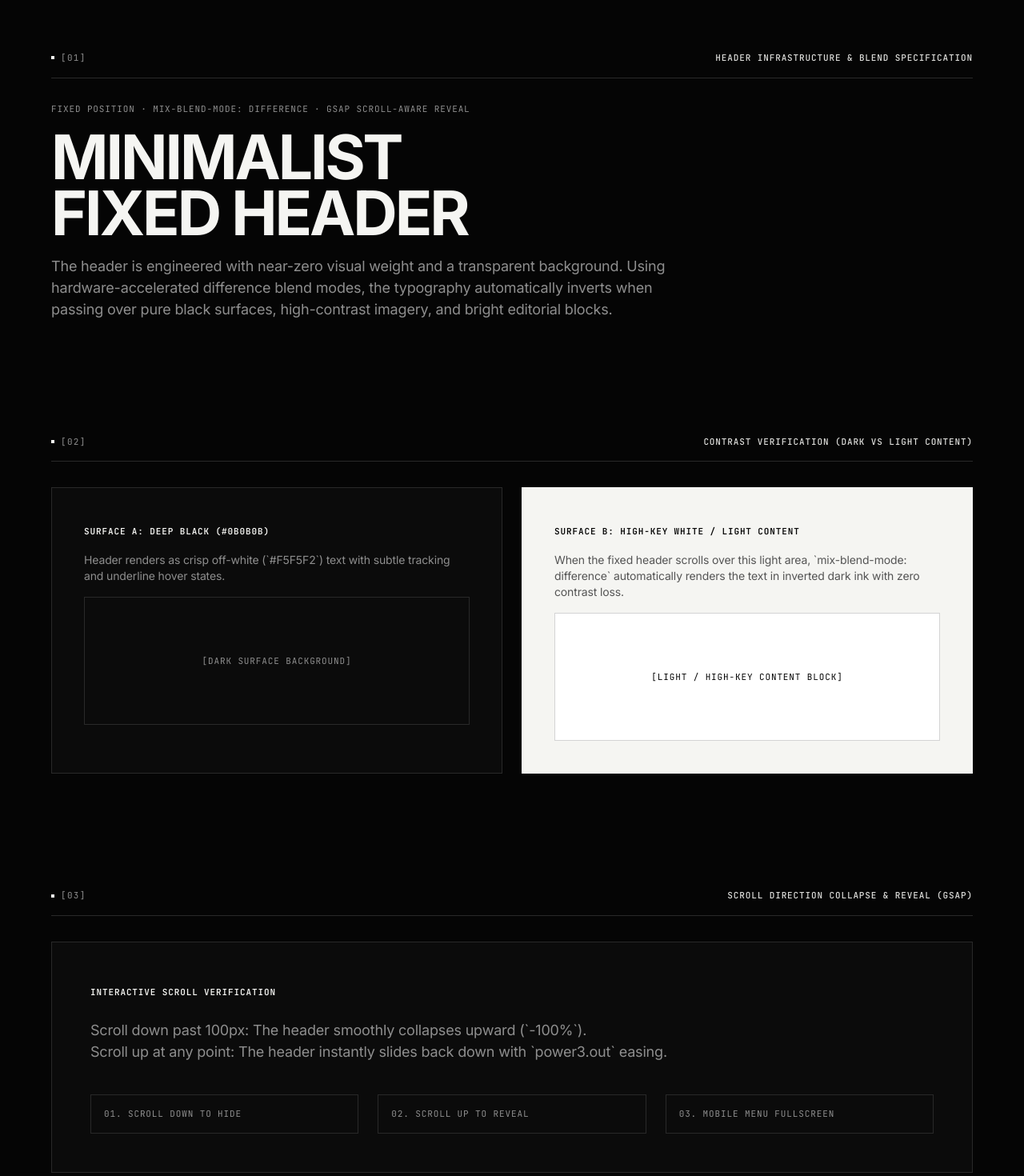
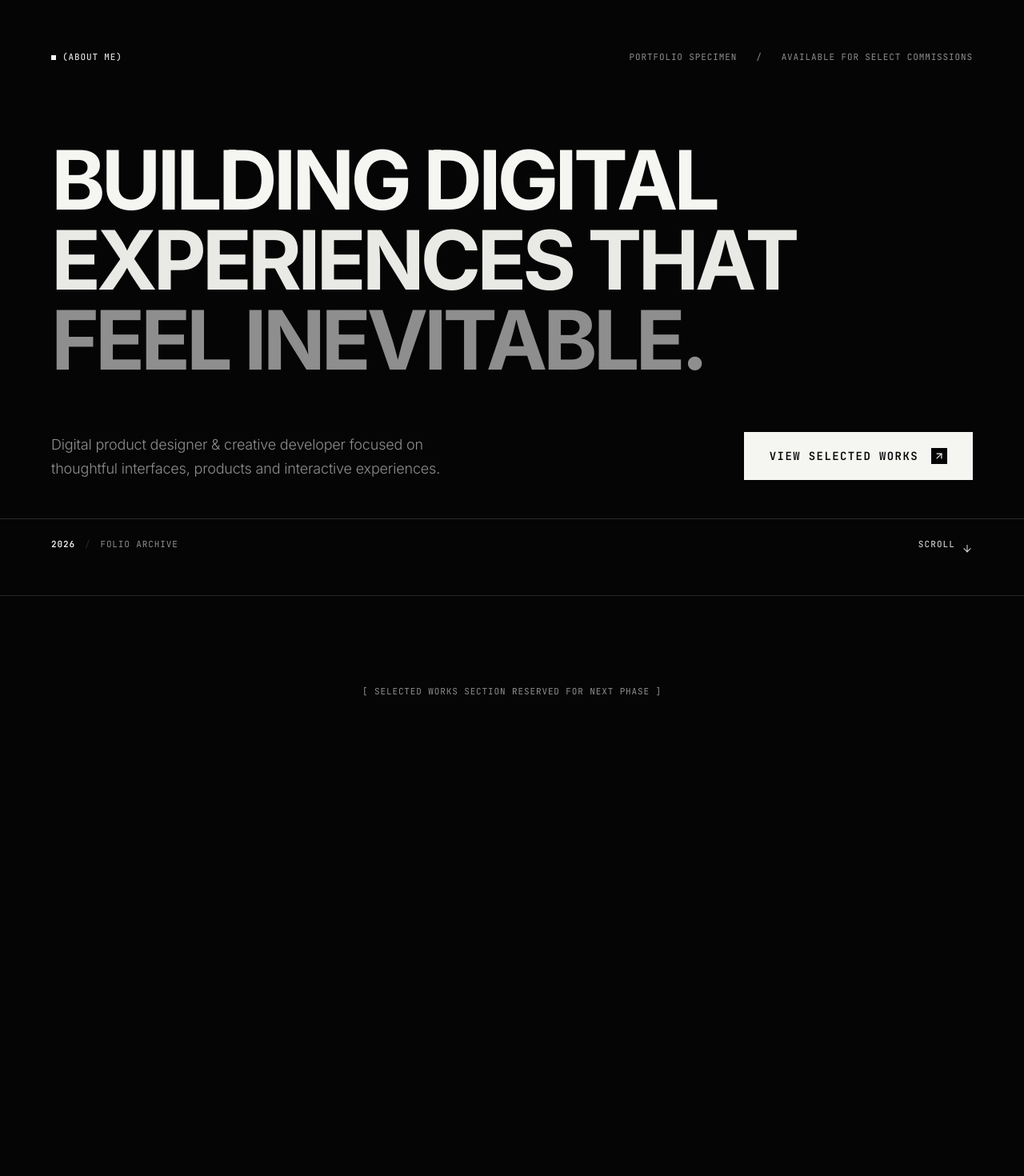
Before and after one commit to designer-darshil/scrillo-designer, a React (Vite) app: page / in a window 1280 px wide. Shown: the part 80-1550 px from the top of the page at 80% size. After the commit the page ends 1064 px from the top, so only its background shows below. Built offline with nearby package versions, Linux system fonts and the light colour scheme.

Commit message:
feat: implement art-directed Hero section with GSAP line reveals, mouse parallax, and responsive editorial layout

```diff
--- a/src/App.tsx
+++ b/src/App.tsx
@@ -1,7 +1,7 @@
 import React, { useState } from 'react';
 import { useLenis } from './hooks/useLenis';
 import { Header } from './components/Header/Header';
-import { SectionLabel } from './components/SectionLabel/SectionLabel';
+import { Hero } from './sections/Hero/Hero';
 
 export const App: React.FC = () => {
   // Initialize Lenis smooth scroll foundation
@@ -12,95 +12,26 @@ export const App: React.FC = () => {
   return (
     <div className="relative min-h-screen bg-background text-foreground selection:bg-foreground selection:text-background">
       {/* Premium Minimalist Fixed Header */}
-      <Header activeSection={activeSection} onNavigate={(id) => setActiveSection(id)} />
+      <Header
+        activeSection={activeSection}
+        onNavigate={(id) => {
+          setActiveSection(id);
+          const el = document.getElementById(id);
+          if (el) {
+            el.scrollIntoView({ behavior: 'smooth' });
+          }
+        }}
+      />
 
-      {/* Main Container for Header Testing (Dark and Light Image Surfaces) */}
-      <main className="page-container pt-32 pb-40 space-y-32">
-        {/* Header Specimen Intro */}
-        <section id="home" className="space-y-6">
-          <SectionLabel number="01" title="HEADER INFRASTRUCTURE & BLEND SPECIFICATION" />
-
-          <div className="space-y-4 max-w-3xl">
-            <span className="text-meta text-muted">
-              FIXED POSITION · MIX-BLEND-MODE: DIFFERENCE · GSAP SCROLL-AWARE REVEAL
-            </span>
-            <h1 className="text-heading-section">
-              MINIMALIST
-              <br />
-              FIXED HEADER
-            </h1>
-            <p className="text-body-editorial">
-              The header is engineered with near-zero visual weight and a transparent background. Using hardware-accelerated difference blend modes, the typography automatically inverts when passing over pure black surfaces, high-contrast imagery, and bright editorial blocks.
-            </p>
-          </div>
-        </section>
-
-        {/* Contrast Verification: Dark Surface vs Pure Light Surface */}
-        <section id="about" className="space-y-8">
-          <SectionLabel number="02" title="CONTRAST VERIFICATION (DARK VS LIGHT CONTENT)" />
-
-          <div className="editorial-grid">
-            {/* Dark Section */}
-            <div className="col-span-4 md:col-span-4 lg:col-span-6 p-10 bg-surface border border-border space-y-4">
-              <span className="text-meta text-foreground font-semibold">SURFACE A: DEEP BLACK (#0B0B0B)</span>
-              <p className="text-body-editorial text-sm">
-                Header renders as crisp off-white (`#F5F5F2`) text with subtle tracking and underline hover states.
-              </p>
-              <div className="h-40 border border-border flex items-center justify-center text-meta text-muted">
-                [DARK SURFACE BACKGROUND]
-              </div>
-            </div>
-
-            {/* Light / High-Key Image Surface */}
-            <div className="col-span-4 md:col-span-4 lg:col-span-6 p-10 bg-[#F5F5F2] text-[#050505] border border-white/20 space-y-4">
-              <span className="text-meta text-[#050505] font-semibold">SURFACE B: HIGH-KEY WHITE / LIGHT CONTENT</span>
-              <p className="text-body-editorial text-sm text-[#555555]">
-                When the fixed header scrolls over this light area, `mix-blend-mode: difference` automatically renders the text in inverted dark ink with zero contrast loss.
-              </p>
-              <div className="h-40 border border-[#292929]/20 bg-white flex items-center justify-center text-meta text-[#050505]">
-                [LIGHT / HIGH-KEY CONTENT BLOCK]
-              </div>
-            </div>
-          </div>
-        </section>
-
-        {/* Scroll Behavior Verification Block */}
-        <section id="works" className="space-y-8">
-          <SectionLabel number="03" title="SCROLL DIRECTION COLLAPSE & REVEAL (GSAP)" />
-
-          <div className="surface-card p-8 sm:p-12 space-y-6">
-            <span className="text-meta text-foreground font-semibold">INTERACTIVE SCROLL VERIFICATION</span>
-            <p className="text-body-editorial">
-              Scroll down past 100px: The header smoothly collapses upward (`-100%`).<br />
-              Scroll up at any point: The header instantly slides back down with `power3.out` easing.
-            </p>
-            <div className="grid grid-cols-1 sm:grid-cols-3 gap-6 pt-4 text-meta text-muted">
-              <div className="p-4 border border-border">01. SCROLL DOWN TO HIDE</div>
-              <div className="p-4 border border-border">02. SCROLL UP TO REVEAL</div>
-              <div className="p-4 border border-border">03. MOBILE MENU FULLSCREEN</div>
-            </div>
-          </div>
-        </section>
-
-        {/* Contact Nav Target */}
-        <section id="contact" className="space-y-6 border-t border-border pt-16">
-          <SectionLabel number="04" title="NAV TARGET: LET'S TALK" />
-          <div className="space-y-2">
-            <h2 className="text-heading-project">LET'S TALK</h2>
-            <p className="text-body-editorial">
-              contact@darshilbhuva.com · Available for selective design & engineering commissions.
-            </p>
-          </div>
-        </section>
+      {/* Main Hero Section */}
+      <main className="relative z-10">
+        <Hero />
       </main>
 
-      {/* Footer Meta Strip */}
-      <footer className="border-t border-border py-8">
-        <div className="page-container flex flex-col sm:flex-row items-center justify-between gap-4 text-meta text-muted">
-          <span>DARSHIL BHUVA — MINIMALIST FIXED HEADER</span>
-          <span>EDITORIAL MONOCHROME INFRASTRUCTURE</span>
-        </div>
-      </footer>
+      {/* Subtle bottom buffer for scroll testing without other sections */}
+      <div id="works" className="h-[30vh] bg-background border-t border-border flex items-center justify-center page-container text-meta text-muted">
+        <span>[ SELECTED WORKS SECTION RESERVED FOR NEXT PHASE ]</span>
+      </div>
     </div>
   );
 };
--- a/src/sections/Hero/Hero.tsx
+++ b/src/sections/Hero/Hero.tsx
@@ -1,6 +1,6 @@
-import React from 'react';
-import { RevealText } from '../../components/RevealText/RevealText';
-import { ArrowDownRight, Compass } from 'lucide-react';
+import React, { useEffect, useRef } from 'react';
+import { gsap } from '../../animations/gsapConfig';
+import { ArrowDown, ArrowUpRight } from 'lucide-react';
 import { MagneticButton } from '../../components/MagneticButton/MagneticButton';
 
 interface HeroProps {
@@ -8,68 +8,233 @@ interface HeroProps {
 }
 
 export const Hero: React.FC<HeroProps> = ({ onHoverStateChange }) => {
+  const containerRef = useRef<HTMLElement>(null);
+  const headlineRef = useRef<HTMLHeadingElement>(null);
+  const labelRef = useRef<HTMLDivElement>(null);
+  const supportingRef = useRef<HTMLDivElement>(null);
+  const ctaRef = useRef<HTMLDivElement>(null);
+  const metaRef = useRef<HTMLDivElement>(null);
+  const scrollIndicatorRef = useRef<HTMLDivElement>(null);
+  const parallaxRef = useRef<HTMLDivElement>(null);
+
+  // GSAP Page Load Timeline & Line Reveals
+  useEffect(() => {
+    const ctx = gsap.context(() => {
+      const tl = gsap.timeline({
+        defaults: { ease: 'power4.out' },
+        delay: 0.15,
+      });
+
+      // 1. Reveal small label (About me)
+      tl.fromTo(
+        labelRef.current,
+        { opacity: 0, y: 16 },
+        { opacity: 1, y: 0, duration: 0.8 }
+      );
+
+      // 2. Reveal Hero heading line by line using overflow mask
+      const lines = headlineRef.current?.querySelectorAll('.headline-line-inner');
+      if (lines && lines.length > 0) {
+        tl.fromTo(
+          lines,
+          { yPercent: 115, rotateX: -10, opacity: 0 },
+          {
+            yPercent: 0,
+            rotateX: 0,
+            opacity: 1,
+            duration: 1.1,
+            stagger: 0.12,
+            ease: 'power4.out',
+          },
+          '-=0.5'
+        );
+      }
+
+      // 3. Supporting text fade in
+      tl.fromTo(
+        supportingRef.current,
+        { opacity: 0, y: 24 },
+        { opacity: 1, y: 0, duration: 0.9, ease: 'power3.out' },
+        '-=0.6'
+      );
+
+      // 4. Primary CTA appears
+      tl.fromTo(
+        ctaRef.current,
+        { opacity: 0, y: 20, scale: 0.96 },
+        { opacity: 1, y: 0, scale: 1, duration: 0.8, ease: 'back.out(1.4)' },
+        '-=0.6'
+      );
+
+      // 5. Metadata and scroll indicator fade in
+      tl.fromTo(
+        [metaRef.current, scrollIndicatorRef.current],
+        { opacity: 0, y: 15 },
+        { opacity: 1, y: 0, duration: 0.8, stagger: 0.1 },
+        '-=0.5'
+      );
+
+      // 6. Continuous subtle scroll indicator bounce
+      const scrollArrow = scrollIndicatorRef.current?.querySelector('.scroll-arrow');
+      if (scrollArrow) {
+        gsap.to(scrollArrow, {
+          y: 6,
+          duration: 1.2,
+          repeat: -1,
+          yoyo: true,
+          ease: 'power1.inOut',
+        });
+      }
+    }, containerRef);
+
+    return () => ctx.revert();
+  }, []);
+
+  // Desktop subtle mouse parallax
+  useEffect(() => {
+    const isTouch = window.matchMedia('(pointer: coarse)').matches;
+    const prefersReducedMotion = window.matchMedia('(prefers-reduced-motion: reduce)').matches;
+    if (isTouch || prefersReducedMotion) return;
+
+    const handleMouseMove = (e: MouseEvent) => {
+      const { innerWidth, innerHeight } = window;
+      const xNorm = (e.clientX / innerWidth - 0.5) * 2; // -1 to 1
+      const yNorm = (e.clientY / innerHeight - 0.5) * 2;
+
+      if (headlineRef.current) {
+        gsap.to(headlineRef.current, {
+          x: xNorm * 12,
+          y: yNorm * 8,
+          duration: 1.2,
+          ease: 'power1.out',
+          overwrite: 'auto',
+        });
+      }
+
+      if (parallaxRef.current) {
+        gsap.to(parallaxRef.current, {
+          x: xNorm * -16,
+          y: yNorm * -12,
+          duration: 1.5,
+          ease: 'power1.out',
+          overwrite: 'auto',
+        });
+      }
+    };
+
+    window.addEventListener('mousemove', handleMouseMove);
+    return () => window.removeEventListener('mousemove', handleMouseMove);
+  }, []);
+
+  const scrollToWorks = () => {
+    const worksElement = document.getElementById('works');
+    if (worksElement) {
+      worksElement.scrollIntoView({ behavior: 'smooth' });
+    } else {
+      window.scrollTo({ top: window.innerHeight * 0.9, behavior: 'smooth' });
+    }
+  };
+
   return (
-    <section className="relative min-h-[92vh] flex flex-col justify-between pt-28 pb-12 overflow-hidden">
-      {/* Top Meta Bar */}
-      <div className="editorial-container flex items-center justify-between font-mono text-xs text-light-500 uppercase tracking-widest pt-4">
-        <span className="flex items-center gap-2">
-          <Compass className="w-3.5 h-3.5 text-light-400" />
-          <span>PORTFOLIO // VOL. 04</span>
-        </span>
-        <span className="hidden sm:inline-block">MONOCHROME EDITORIAL EDITION</span>
-        <span>[00 / 05]</span>
+    <section
+      ref={containerRef}
+      id="home"
+      className="relative min-h-[100svh] flex flex-col justify-between pt-28 sm:pt-36 pb-10 sm:pb-14 select-none overflow-hidden bg-background text-foreground"
+    >
+      {/* Top Subtle Coordinates / Spatial Anchor (Desktop) */}
+      <div className="page-container flex items-center justify-between font-mono text-meta text-muted">
+        <div ref={labelRef} className="flex items-center gap-2">
+          <span className="w-1.5 h-1.5 bg-foreground inline-block" />
+          <span className="text-foreground/90 font-medium">(About me)</span>
+        </div>
+
+        <div ref={parallaxRef} className="hidden sm:flex items-center gap-6 text-muted">
+          <span>PORTFOLIO SPECIMEN</span>
+          <span>/</span>
+          <span>AVAILABLE FOR SELECT COMMISSIONS</span>
+        </div>
       </div>
 
-      {/* Main Massive Editorial Title */}
-      <div className="editorial-container my-auto py-12">
+      {/* Main Asymmetrical Content: Anchored toward the lower portion of the viewport with huge negative space */}
+      <div className="page-container my-auto pt-16 sm:pt-24 pb-8 sm:pb-12">
         <div className="max-w-6xl">
-          <div className="font-mono text-xs sm:text-sm text-light-400 uppercase tracking-widest mb-4 flex items-center gap-3">
-            <span className="w-6 h-px bg-light-500" />
-            <span>CREATIVE DIRECTION & INTERFACE ARCHITECTURE</span>
-          </div>
-
-          <h1 className="font-display font-bold text-display-2xl uppercase tracking-tighter text-light-100">
-            <RevealText duration={1} stagger={0.03}>
-              CREATIVE
-            </RevealText>
-            <br />
-            <span className="font-editorial-serif font-normal italic lowercase tracking-tight text-light-300">
-              engineering
-            </span>{' '}
-            <RevealText duration={1} delay={0.2} stagger={0.03}>
-              PORTFOLIO
-            </RevealText>
+          {/* Large Headline (2-3 Lines, tight line-height, negative letter-spacing) */}
+          <h1
+            ref={headlineRef}
+            className="text-display font-bold uppercase tracking-display leading-[0.90] text-foreground will-change-transform"
+          >
+            <span className="block overflow-hidden py-1">
+              <span className="headline-line-inner inline-block will-change-transform">
+                Building digital
+              </span>
+            </span>
+            <span className="block overflow-hidden py-1">
+              <span className="headline-line-inner inline-block will-change-transform text-foreground/95">
+                experiences that
+              </span>
+            </span>
+            <span className="block overflow-hidden py-1">
+              <span className="headline-line-inner inline-block will-change-transform text-muted">
+                feel inevitable.
+              </span>
+            </span>
           </h1>
 
-          <div className="mt-8 sm:mt-12 grid grid-cols-1 md:grid-cols-12 gap-6 items-end">
-            <p className="md:col-span-7 font-body text-base sm:text-lg text-light-400 leading-relaxed font-light">
-              Crafting high-contrast digital experiences, bespoke typographic systems, and performant web artifacts at the intersection of discipline and creative computing.
-            </p>
+          {/* Lower Asymmetrical Row: Supporting Text + Primary CTA */}
+          <div className="mt-10 sm:mt-16 grid grid-cols-1 lg:grid-cols-12 gap-8 sm:gap-12 items-end">
+            {/* Supporting Description */}
+            <div ref={supportingRef} className="lg:col-span-7 xl:col-span-6">
+              <p className="text-body-editorial text-muted leading-relaxed font-light text-pretty">
+                Digital product designer & creative developer focused on thoughtful interfaces, products and interactive experiences.
+              </p>
+            </div>
 
-            <div className="md:col-span-5 flex items-center md:justify-end gap-4">
-              <MagneticButton href="#works">
-                <div
-                  className="px-6 py-4 bg-light-100 text-dark-900 font-mono text-xs font-bold uppercase tracking-widest flex items-center gap-3 hover:bg-light-300 transition-colors"
+            {/* Primary CTA (View Selected Works) */}
+            <div ref={ctaRef} className="lg:col-span-5 xl:col-span-6 flex items-center lg:justify-end">
+              <MagneticButton onClick={scrollToWorks} strength={0.3}>
+                <button
+                  type="button"
+                  onClick={scrollToWorks}
                   onMouseEnter={() => onHoverStateChange?.(true, 'link')}
                   onMouseLeave={() => onHoverStateChange?.(false)}
+                  className="group flex items-center gap-4 px-6 sm:px-8 py-4 sm:py-5 bg-foreground text-background font-mono text-xs sm:text-sm font-semibold uppercase tracking-widest hover:bg-[#E0E0DC] transition-colors focus-visible:outline focus-visible:outline-1 focus-visible:outline-foreground"
                 >
-                  <span>Explore Index</span>
-                  <ArrowDownRight className="w-4 h-4" />
-                </div>
+                  <span>VIEW SELECTED WORKS</span>
+                  <div className="w-5 h-5 flex items-center justify-center bg-background text-foreground group-hover:rotate-45 transition-transform duration-300">
+                    <ArrowUpRight className="w-3.5 h-3.5" />
+                  </div>
+                </button>
               </MagneticButton>
             </div>
           </div>
         </div>
       </div>
 
-      {/* Hero Bottom Meta Strip */}
-      <div className="editorial-container border-t border-white/10 pt-4 flex flex-wrap items-center justify-between font-mono text-[11px] text-light-500 gap-4">
-        <div>[DESIGNER & DEVELOPER: DARSHIL BHUVA]</div>
-        <div className="flex items-center gap-6">
-          <span>BASED IN INDIA</span>
-          <span>AVAILABLE FOR SELECTIVE COMMISSIONS</span>
+      {/* Bottom Metadata & Scroll Indicator Bar */}
+      <div className="page-container border-t border-border pt-4 sm:pt-6 flex items-center justify-between font-mono text-meta text-muted">
+        {/* Left: 2026 Year Metadata */}
+        <div ref={metaRef} className="flex items-center gap-3">
+          <span className="text-foreground font-semibold">2026</span>
+          <span className="text-border">/</span>
+          <span className="hidden sm:inline">FOLIO ARCHIVE</span>
+        </div>
+
+        {/* Right: Scroll Down Indicator with Kinetic Arrow */}
+        <div
+          ref={scrollIndicatorRef}
+          onClick={scrollToWorks}
+          className="group cursor-pointer flex items-center gap-2 text-foreground/80 hover:text-foreground transition-colors"
+          onMouseEnter={() => onHoverStateChange?.(true, 'link')}
+          onMouseLeave={() => onHoverStateChange?.(false)}
+        >
+          <span className="tracking-widest font-medium">SCROLL</span>
+          <span className="scroll-arrow inline-block">
+            <ArrowDown className="w-3.5 h-3.5" />
+          </span>
         </div>
       </div>
     </section>
   );
 };
+
+export default Hero;
```
